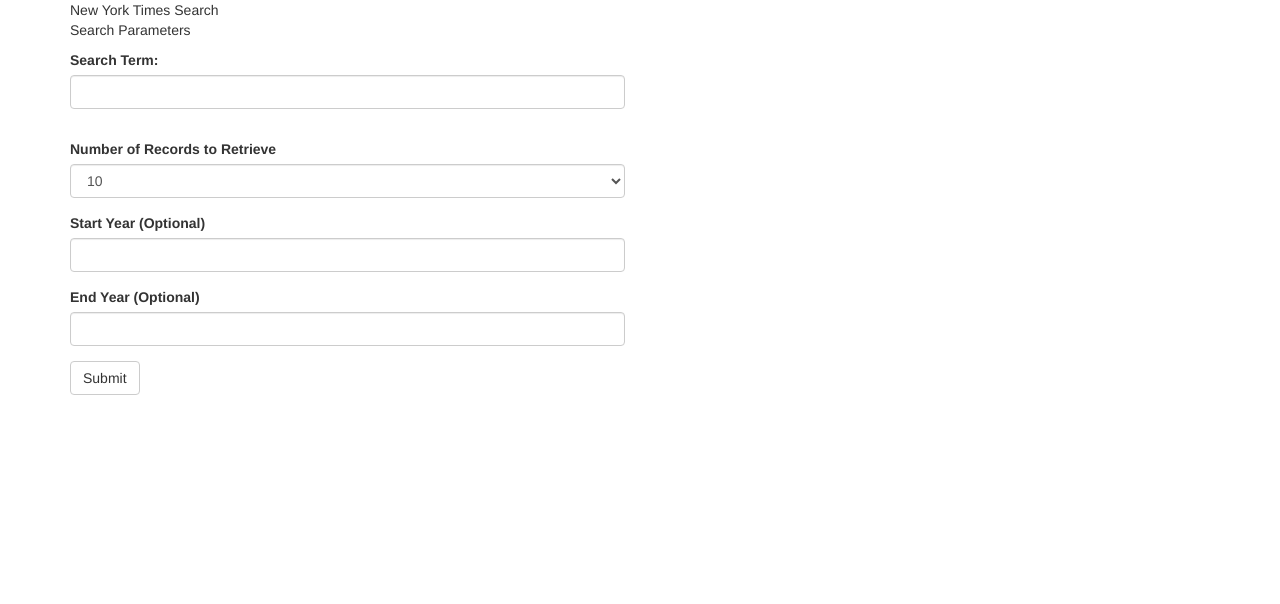
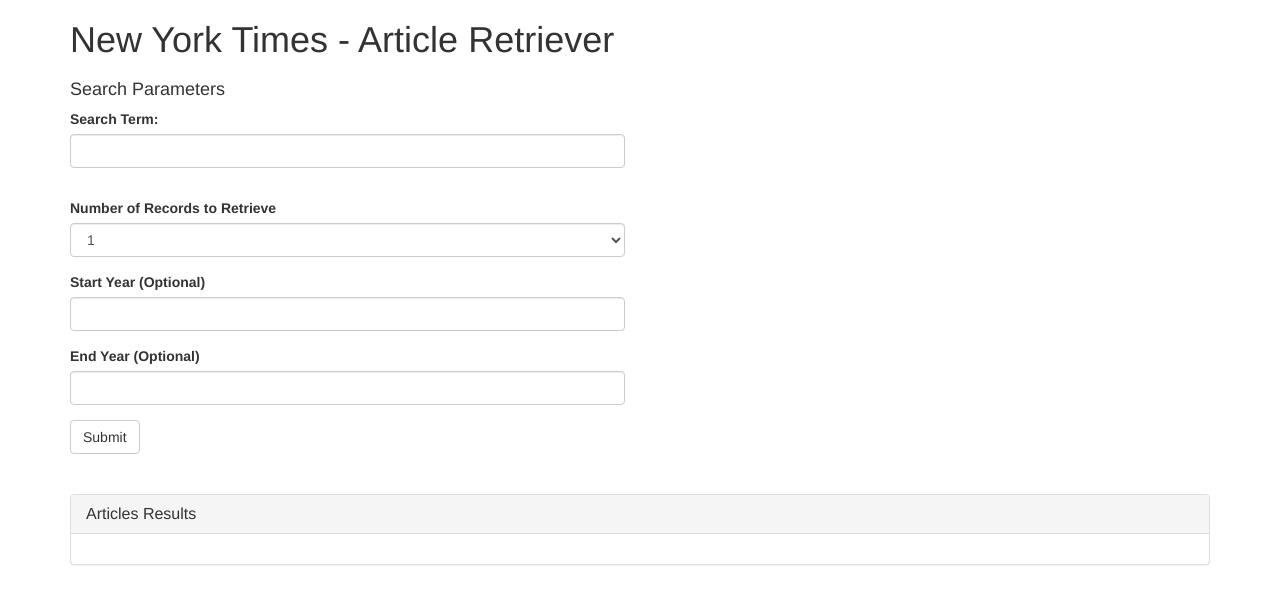
Before and after one commit to Lin-dev/nytimes-api, a PHP site: page / in a window 1280 px wide. Shown: the top 604 px of the page. Run offline with PHP 8.4, Linux system fonts and the light colour scheme.

Commit message:
added results area

```diff
--- a/assets/css/main.css
+++ b/assets/css/main.css
@@ -1,20 +1,3 @@
-.Title {
-	text-align: center;
-	background: #132764;
-	color: #fff;
-	font-size: 30px;
-	padding: 20px;
+#article-results-area {
+  margin-top: 40px;
 }
-
-form {
-	padding: 20px;
-	margin-top: 30px;
-	border: solid 1px #132764;
-
-}
-
-.formTitle {
-	font-size: 20px;
-	background-color: #DCD9D9;
-	padding: 10px;
-}
--- a/assets/js/main.js
+++ b/assets/js/main.js
@@ -10,9 +10,13 @@ $('button').on('click', function(e) {
     url: url,
     method: 'GET'
   }).done(function(response){
+    console.log(response);
     res = response;
     for(var i = 0; i < res.response.docs.length; i++){
       console.log(res.response.docs[i].headline.main)
+      articleElements = $("<p>");
+      articleElements.text(res.response.docs[i].headline.main)
+      $('#results').prepend(articleElements)
     }
   });
 
--- a/index.html
+++ b/index.html
@@ -7,45 +7,73 @@
 
     <!-- CSS Links -->
     <link rel="stylesheet" href="https://maxcdn.bootstrapcdn.com/bootstrap/3.3.7/css/bootstrap.min.css" integrity="sha384-BVYiiSIFeK1dGmJRAkycuHAHRg32OmUcww7on3RYdg4Va+PmSTsz/K68vbdEjh4u" crossorigin="anonymous">
+    <link rel="stylesheet" href="assets/css/main.css">
 
   </head>
   <body>
     <div class="container">
       <div class="row">
-          <div class="col-sm-6">
-  			<div class = "Title">New York Times Search</div>
+        <div class="col-md-12">
+          <h1>New York Times - Article Retriever</h1>
+        </div>
+      </div>
+    </div>
+    <div class="container">
+      <div class="row">
+        <div class="col-md-6">
           <form>
-  				<p class="formTitle">Search Parameters</p>
+            <h4 class="formTitle">Search Parameters</h4>
             <div class="form-group">
               <label >Search Term:</label>
               <input type="text" class="form-control" id="search">
             </div>
             <div class="form-group" style="margin-top: 30px">
-  				<label>Number of Records to Retrieve</label>
+              <label>
+                Number of Records to Retrieve
+              </label>
               <select class="form-control">
+                <option>1</option>
+                <option>5</option>
                 <option>10</option>
-  					  <option>5</option>
-  					  <option>1</option>
               </select>
             </div>
             <div class="form-group">
-  				<label>Start Year (Optional)</label>
+              <label>
+                Start Year (Optional)
+              </label>
               <input type="text" class="form-control" id="startYear">
             </div>
             <div class="form-group">
-  				<label>End Year (Optional)</label>
+              <label>
+                End Year (Optional)
+              </label>
               <input type="text" class="form-control" id="endYear">
             </div>
-  			  <button type="submit" class="btn btn-default">Submit</button>
+            <button type="submit" class="btn btn-default">
+              Submit
+            </button>
           </form>
-  			<div class = "Results">
+        </div>
+      </div>
+    </div>
+
+    <div class="container" id="article-results-area">
+      <div class="row">
+        <div class="col-md-12">
+          <div class="panel panel-default">
+            <div class="panel-heading">
+              <h3 class="panel-title">Articles Results</h3>
+            </div>
+            <div class="panel-body" id="results">
+
             </div>
           </div>
         </div>
       </div>
+    </div>
+
     <!-- Javascript Links -->
     <script src="https://code.jquery.com/jquery-2.2.3.js" integrity="sha256-laXWtGydpwqJ8JA+X9x2miwmaiKhn8tVmOVEigRNtP4=" crossorigin="anonymous"></script>
-
     <!-- Latest compiled and minified JavaScript -->
     <script src="https://maxcdn.bootstrapcdn.com/bootstrap/3.3.7/js/bootstrap.min.js" integrity="sha384-Tc5IQib027qvyjSMfHjOMaLkfuWVxZxUPnCJA7l2mCWNIpG9mGCD8wGNIcPD7Txa" crossorigin="anonymous"></script>
     <script type="text/javascript" src="assets/js/main.js"></script>
```
Also changed, not shown: snippets.js (added, +33 -0 lines). Lines whose indentation alone changed are shown as unchanged.
